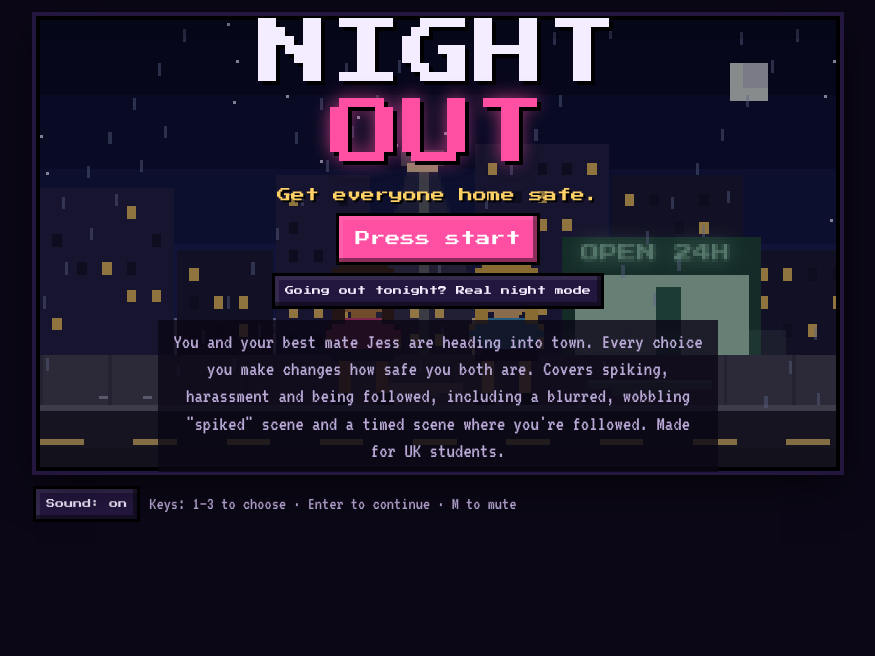
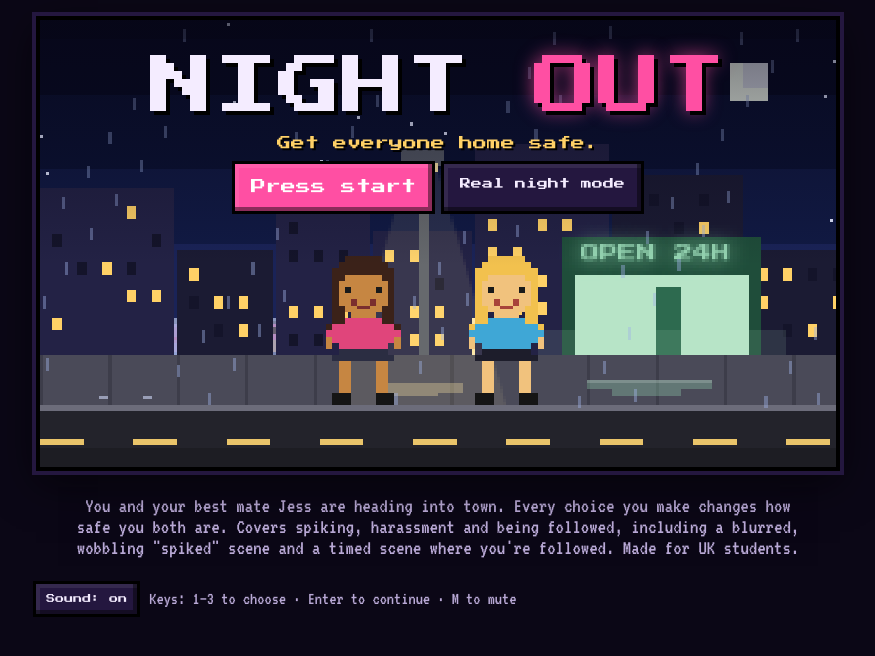
Before and after one commit to hadihoudini/night-out, a plain HTML site: page index.html in a window 1280 px wide. Shown: the whole page, without its empty margins (202-1077 px from the left). Drawn offline with Linux system fonts and the light colour scheme.

Commit message:
Keep the characters visible on the title screen
Title on one line in the sky, buttons side by side, description moved below the game.

```diff
--- a/game.js
+++ b/game.js
@@ -1219,6 +1219,7 @@
     $('#phone').hidden = true;
     setBars();
     $('#title').hidden = true;
+    $('#titleNote').hidden = true;
     $('#ending').hidden = true;
     $('#hud').hidden = false;
     $('#dialog').hidden = false;
--- a/index.html
+++ b/index.html
@@ -26,11 +26,12 @@
       </div>
 
       <div class="title" id="title">
-        <h1>NIGHT<br><span>OUT</span></h1>
+        <h1>NIGHT <span>OUT</span></h1>
         <p class="tag">Get everyone home safe.</p>
-        <button type="button" class="pbtn primary" id="startBtn">Press start</button>
-        <a class="pbtn small" href="real.html">Going out tonight? Real night mode</a>
-        <p class="note">You and your best mate Jess are heading into town. Every choice you make changes how safe you both are. Covers spiking, harassment and being followed, including a blurred, wobbling "spiked" scene and a timed scene where you're followed. Made for UK students.</p>
+        <div class="title-actions">
+          <button type="button" class="pbtn primary" id="startBtn">Press start</button>
+          <a class="pbtn" href="real.html">Real night mode</a>
+        </div>
       </div>
 
       <div class="phone" id="phone" hidden aria-label="Your phone" role="dialog">
@@ -39,6 +40,8 @@
 
       <div class="ending" id="ending" hidden></div>
     </div>
+
+    <p class="note title-note" id="titleNote">You and your best mate Jess are heading into town. Every choice you make changes how safe you both are. Covers spiking, harassment and being followed, including a blurred, wobbling "spiked" scene and a timed scene where you're followed. Made for UK students.</p>
 
     <section class="dialog" id="dialog" hidden aria-live="polite">
       <div class="speaker" id="speaker"></div>
--- a/style.css
+++ b/style.css
@@ -82,9 +82,15 @@ body {
   line-height: 1.3;
   background: rgba(7, 4, 18, 0.45);
 }
+/* Title sits in the sky so the two characters stay visible below it */
+.title { justify-content: flex-start; padding-top: 4%; background: linear-gradient(rgba(7, 4, 18, 0.55), rgba(7, 4, 18, 0) 55%); }
+.title-actions { display: flex; flex-wrap: wrap; justify-content: center; gap: 12px; }
+.title-actions .pbtn { text-decoration: none; color: var(--ink); }
+.title-actions .pbtn.primary { color: #fff; }
+.note.title-note { margin: 16px auto 0; max-width: 760px; text-align: center; }
 .title h1 {
   margin: 0;
-  font: clamp(30px, 8vw, 72px)/1.1 var(--pixel);
+  font: clamp(30px, 6.5vw, 64px)/1.1 var(--pixel);
   color: var(--ink);
   text-shadow: 4px 4px 0 #000;
 }
```
